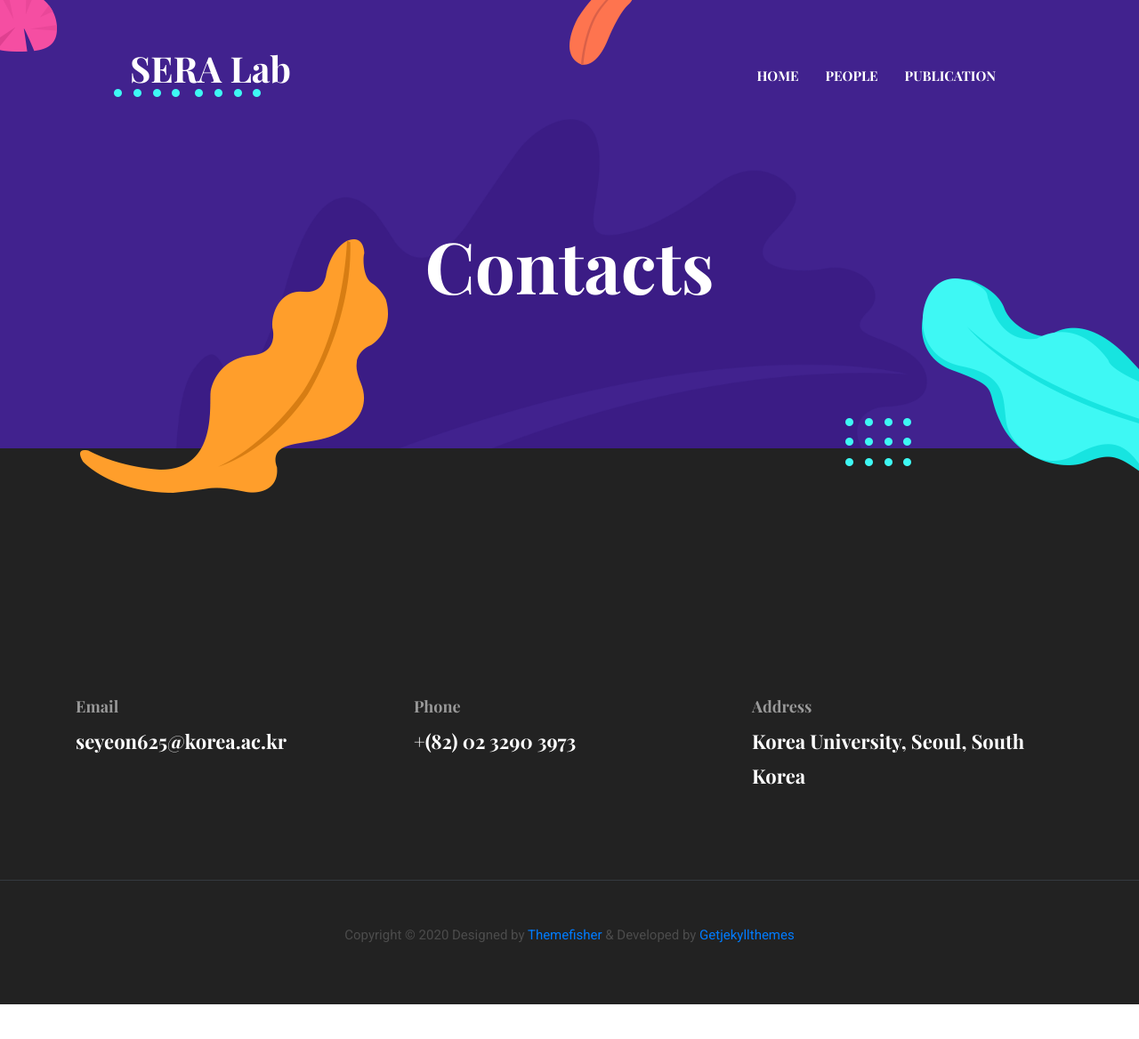
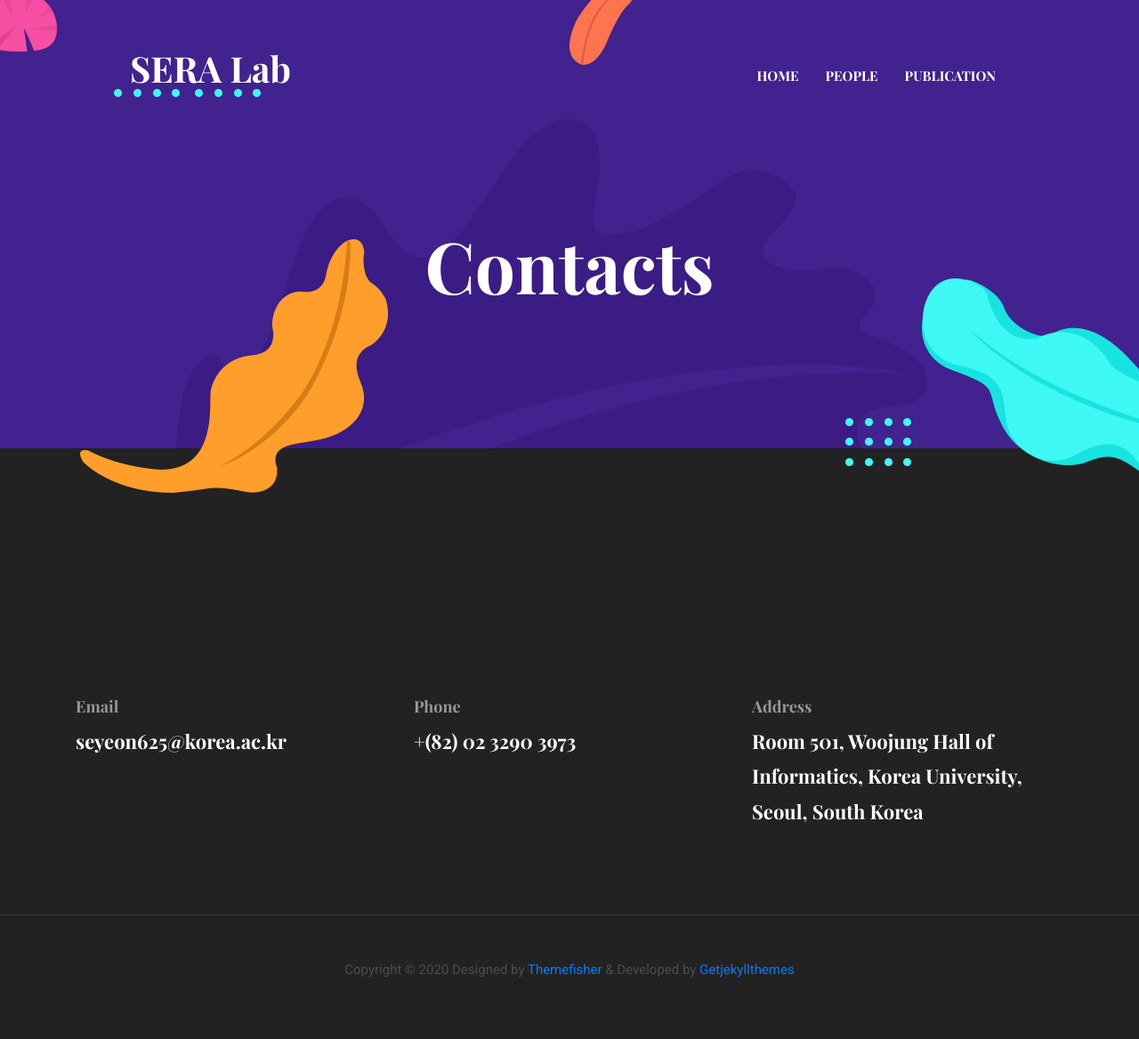
Before and after one commit to seyeon4302/seyeon4302.github.io, a Jekyll site: the page built from _pages/contact.html, in a window 1280 px wide and 1168 px high. Shown: the whole window at 89% size. Built offline with Jekyll 4.4.1, drawn with Linux system fonts in a browser that asks for light colours.

Commit message:
Update settings.yml

```diff
--- a/_data/settings.yml
+++ b/_data/settings.yml
@@ -8,7 +8,7 @@ author: Seyeon Kim
 description: SERA Lab
 email: seyeon625@korea.ac.kr
 phone: +(82) 02 3290 3973
-address: Korea University, Seoul, South Korea
+address: Room 501, Woojung Hall of Informatics, Korea University, Seoul, South Korea
 copyright: Copyright &copy; 2020 Designed by [Themefisher](https://themefisher.com) & Developed by [Getjekyllthemes](https://getjekyllthemes.com)
 
 menu:
```
